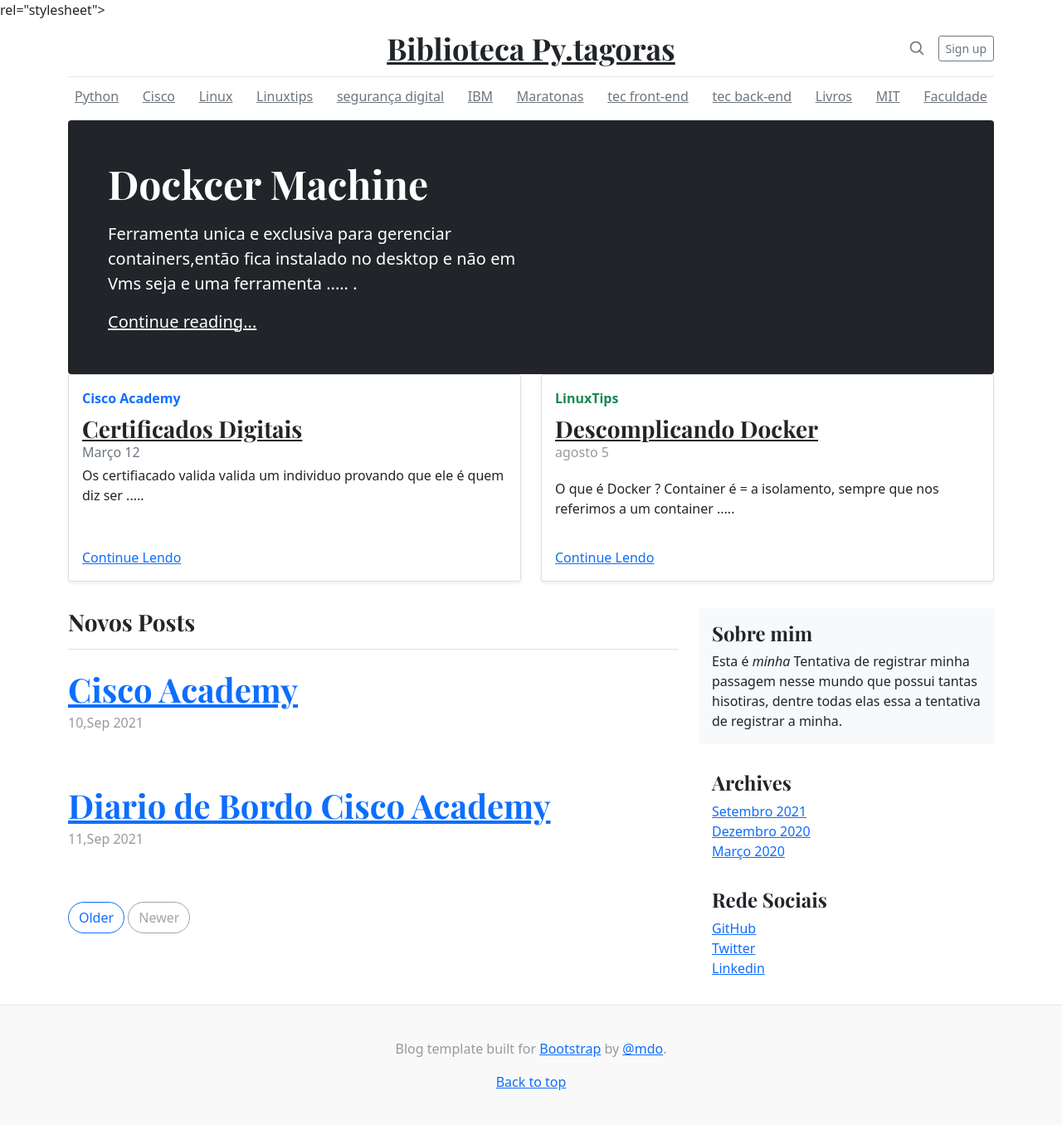
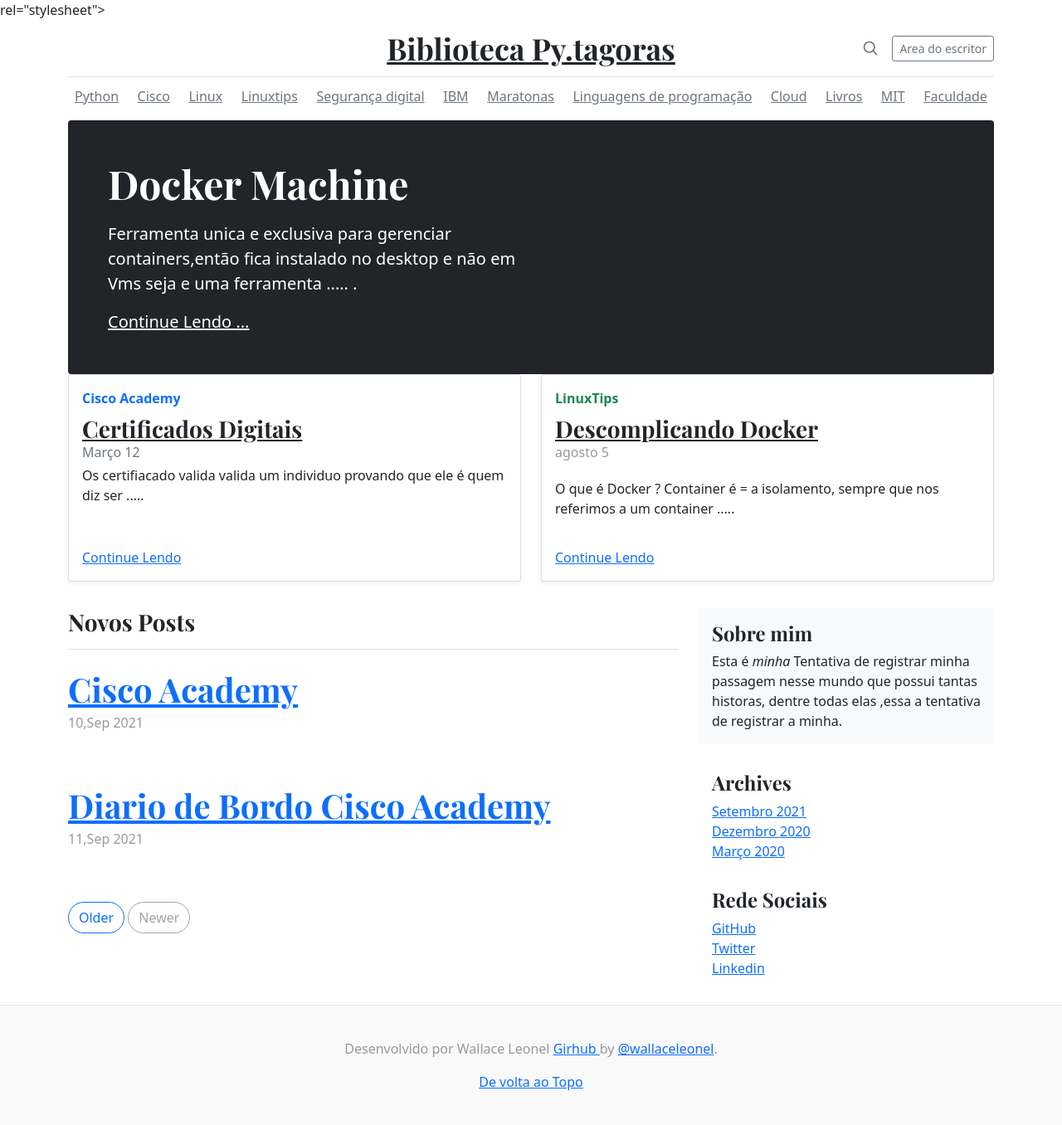
Before and after one commit to wallaceleonel/devPython, a Django app: page / in a window 1280 px wide. Shown: the whole page at 83% size. Run offline with Django 3.2, Linux system fonts and the light colour scheme; data comes from the database, SQL or seed files in the repository; some libraries are stand-ins or nearby versions.

Commit message:
subindo mudanças no layout

```diff
--- a/son_blog/templates/home.html
+++ b/son_blog/templates/home.html
@@ -3,9 +3,9 @@
 {% block sub_header %}
  <div class="jumbotron p-3 p-md-5 text-white rounded bg-dark">
         <div class="col-md-6 px-0">
-          <h1 class="display-4 font-italic">Dockcer Machine   </h1>
+          <h1 class="display-4 font-italic">Docker Machine   </h1>
           <p class="lead my-3">Ferramenta unica e exclusiva para gerenciar containers,então fica instalado no desktop e não em Vms  seja e uma ferramenta ..... .</p>
-          <p class="lead mb-0"><a href="#" class="text-white font-weight-bold">Continue reading...</a></p>
+          <p class="lead mb-0"><a href="#" class="text-white font-weight-bold">Continue Lendo ...</a></p>
         </div>
       </div>
 
--- a/son_blog/templates/layout.html
+++ b/son_blog/templates/layout.html
@@ -1,5 +1,5 @@
 <!doctype html>
-<html lang="en">
+<html lang="pt-br">
   <head>
     <meta charset="utf-8">
     <meta name="viewport" content="width=device-width, initial-scale=1, shrink-to-fit=no">
@@ -162,7 +162,7 @@
             <a class="text-muted" href="#">
               <svg xmlns="http://www.w3.org/2000/svg" width="20" height="20" viewBox="0 0 24 24" fill="none" stroke="currentColor" stroke-width="2" stroke-linecap="round" stroke-linejoin="round" class="mx-3"><circle cx="10.5" cy="10.5" r="7.5"></circle><line x1="21" y1="21" x2="15.8" y2="15.8"></line></svg>
             </a>
-            <a class="btn btn-sm btn-outline-secondary" href="">Sign up</a>
+            <a class="btn btn-sm btn-outline-secondary" href="">Area do escritor</a>
           </div>
         </div>
       </header>
@@ -173,11 +173,11 @@
           <a class="p-2 text-muted" href="#">Cisco</a>
           <a class="p-2 text-muted" href="#">Linux</a>
           <a class="p-2 text-muted" href="#">Linuxtips</a>
-          <a class="p-2 text-muted" href="#">segurança digital</a>
+          <a class="p-2 text-muted" href="#">Segurança digital</a>
           <a class="p-2 text-muted" href="#">IBM</a>
           <a class="p-2 text-muted" href="#">Maratonas</a>
-          <a class="p-2 text-muted" href="#">tec front-end</a>
-          <a class="p-2 text-muted" href="#">tec back-end</a>
+          <a class="p-2 text-muted" href="#">Linguagens de programação</a>
+          <a class="p-2 text-muted" href="#">Cloud</a>
           <a class="p-2 text-muted" href="#">Livros</a>
           <a class="p-2 text-muted" href="#">MIT</a>
           <a class="p-2 text-muted" href="#">Faculdade</a>
@@ -193,7 +193,7 @@
         <aside class="col-md-4 blog-sidebar">
           <div class="p-3 mb-3 bg-light rounded">
             <h4 class="font-italic">Sobre mim</h4>
-            <p class="mb-0">Esta é  <em> minha </em> Tentativa de registrar minha passagem nesse mundo que possui tantas hisotiras, dentre todas elas essa a tentativa de registrar a minha.</p>
+            <p class="mb-0">Esta é  <em> minha </em> Tentativa de registrar minha passagem nesse mundo que possui tantas historas, dentre todas elas ,essa a tentativa de registrar a minha.</p>
           </div>
 
           <div class="p-3">
@@ -211,7 +211,7 @@
             <ol class="list-unstyled">
               <li><a href="https://github.com/wallaceleonel">GitHub</a></li>
               <li><a href="#">Twitter</a></li>
-              <li><a href="https://github.com/wallaceleonel">Linkedin</a></li>
+              <li><a href="https://www.linkedin.com/in/wallace-leonel-93b9531b1/">Linkedin</a></li>
             </ol>
           </div>
         </aside><!-- /.blog-sidebar -->
@@ -221,9 +221,9 @@
     </main><!-- /.container -->
 
     <footer class="blog-footer">
-      <p>Blog template built for <a href="https://getbootstrap.com/">Bootstrap</a> by <a href="https://twitter.com/mdo">@mdo</a>.</p>
+      <p>Desenvolvido por Wallace Leonel  <a href="https://github.com/wallaceleonel"> Girhub </a> by <a href=https://twitter.com/wallaceleonel">@wallaceleonel</a>.</p>
       <p>
-        <a href="#">Back to top</a>
+        <a href="#">De volta ao Topo</a>
       </p>
     </footer>
 
--- a/son_blog/templates/post.html
+++ b/son_blog/templates/post.html
@@ -1,6 +1,6 @@
 {% extends 'layout.html' %}
 
-{
+
 {% block content %}
         <div class="blog-post">
             <h2 class="blog-post-title">
```
Also changed, not shown: son_blog/media/banner.png, son_blog/media/desmontrativo.png (deleted).
